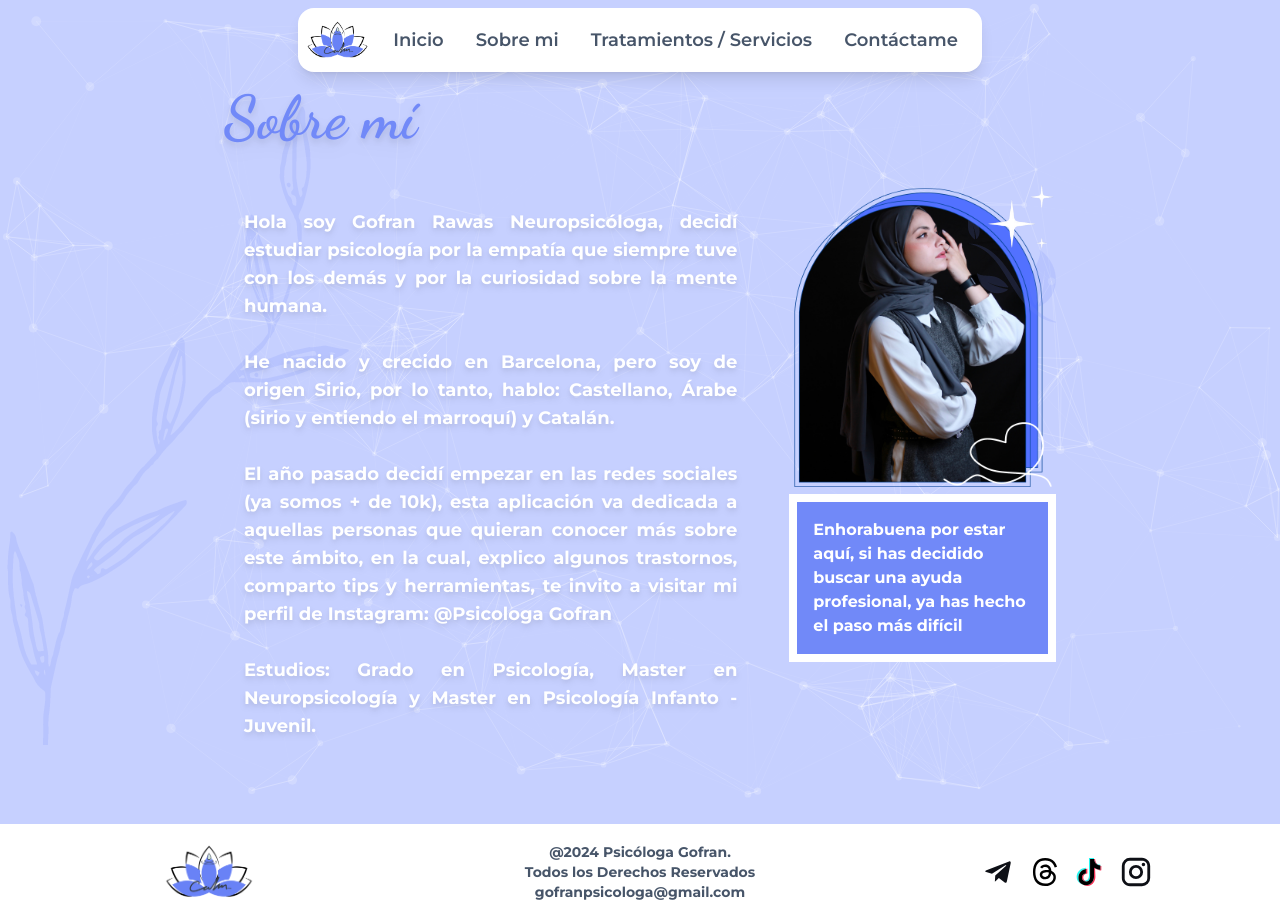
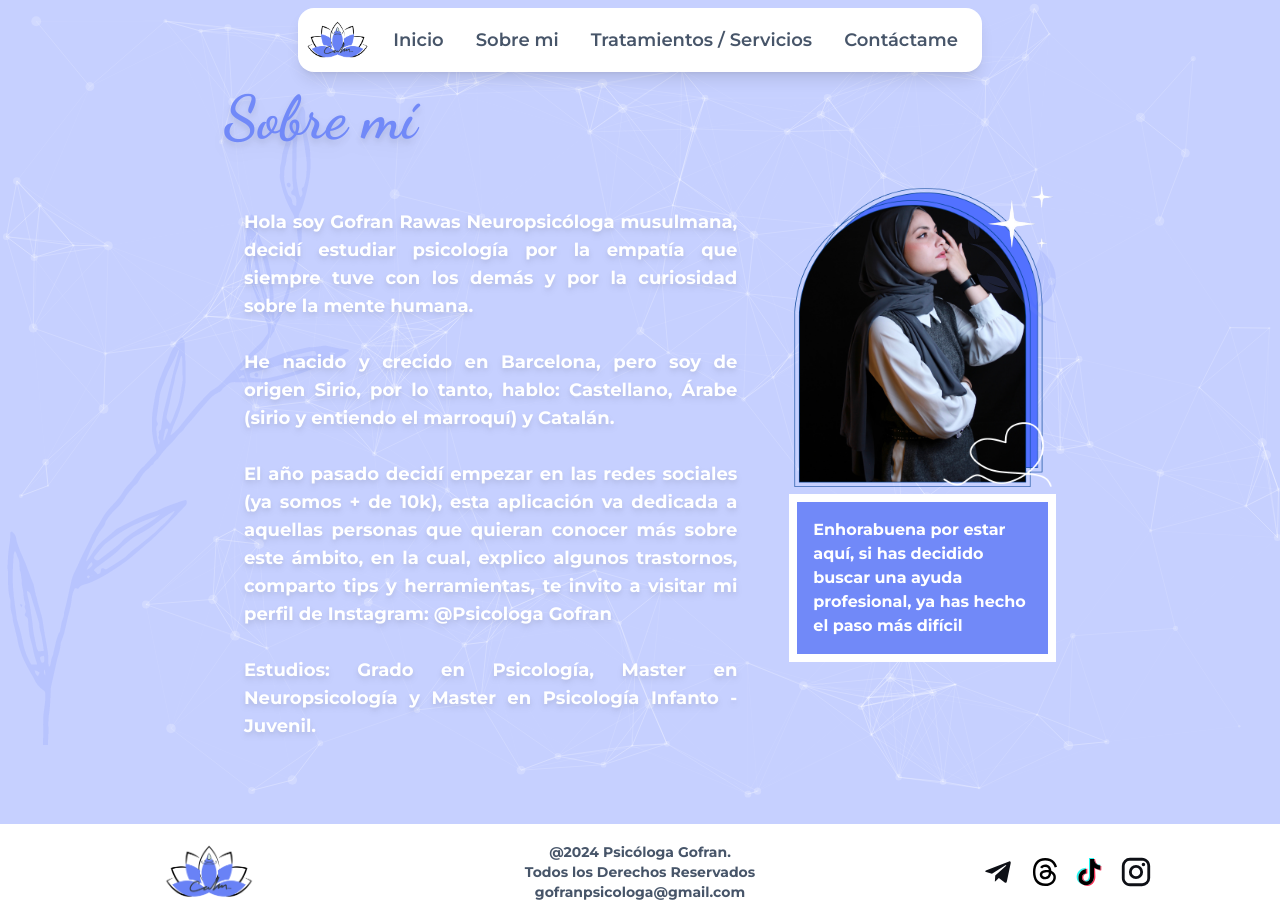
Before and after one commit to Kelocoes/gofran-webpage, a React (Create React App) app: page /sobre-mi in a window 1280 px wide. Built offline with nearby package versions, Linux system fonts and the light colour scheme; no server answers.

Commit message:
Change about me text

```diff
--- a/src/components/AboutMe/AboutMe.tsx
+++ b/src/components/AboutMe/AboutMe.tsx
@@ -36,7 +36,7 @@ export default function AboutMe(): JSX.Element {
                     <Zoom in={currentIndex >= 3} timeout={300}>
                         <div className="relative flex justify-center pt-6 w-[85%] md:w-2/3 ml-10 sm:ml-0">
                             <h2 className="text-white font-body text-lg p-5 z-10 w-full text-justify font-bold drop-shadow-md ">
-                                Hola soy Gofran Rawas Neuropsicóloga, decidí estudiar
+                                Hola soy Gofran Rawas Neuropsicóloga musulmana, decidí estudiar
                                 psicología por la empatía que siempre tuve con los demás
                                 y por la curiosidad sobre la mente humana. <br /><br />
                                 He nacido y crecido en Barcelona, pero soy de origen Sirio,
```
